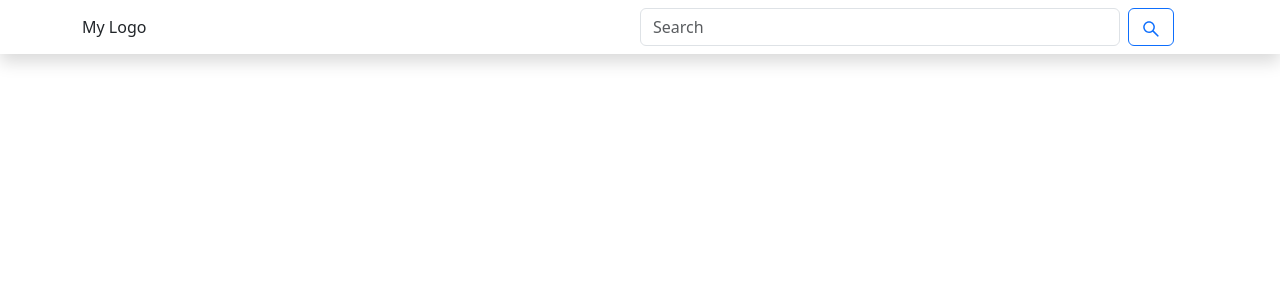
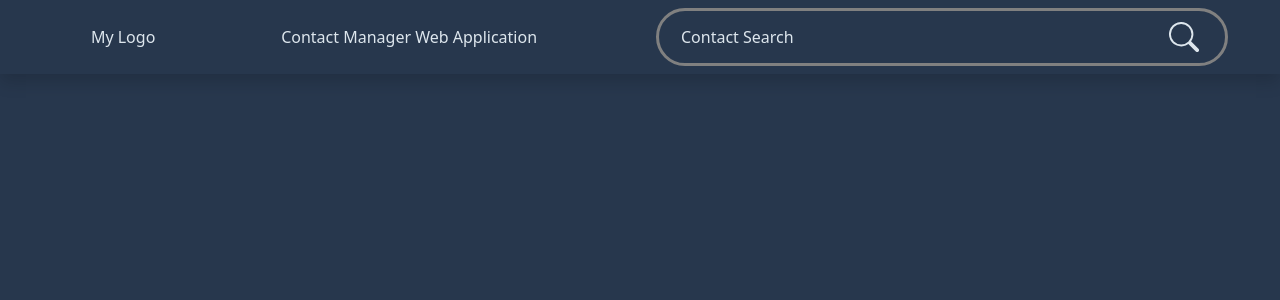
Before and after one commit to Deviel-Y/ContactManager, a React (Vite) app in the folder Contact-Manager/: page / in a window 1280 px wide. Shown: the top 300 px of the page. Built offline with nearby package versions, Linux system fonts and the light colour scheme.

Commit message:
Improvment of navbar styles

```diff
--- a/Contact-Manager/src/Components/Navbar.tsx
+++ b/Contact-Manager/src/Components/Navbar.tsx
@@ -2,13 +2,14 @@ import SearchBar from "./SearchBar";
 
 const Navbar = () => {
   return (
-    <nav className="navbar navbar-expand-lg shadow   ">
-      <div className="container ">
-        <div className="row w-100 ">
-          <div className="col d-flex align-items-center">
+    <nav className="navbar navbar-expand-lg shadow">
+      <div className="container-fluid">
+        <div className="row w-100">
+          <div className="col mx-3 d-flex align-items-center justify-content-around ">
             <span>My Logo</span>
+            <span>Contact Manager Web Application</span>
           </div>
-          <div className="col">
+          <div className="col mx-3">
             <SearchBar />
           </div>
         </div>
--- a/Contact-Manager/src/Components/SearchBar.tsx
+++ b/Contact-Manager/src/Components/SearchBar.tsx
@@ -1,18 +1,17 @@
-import { AiOutlineSearch } from "react-icons/ai";
+import { BsSearch } from "react-icons/bs";
 
 const SearchBar = () => {
   return (
-    <form className="d-flex" role="search">
+    <div className="input_container">
+      <button className="search_button" type="submit">
+        <BsSearch size="30px" color="#9DB2BF" />
+      </button>
       <input
-        className="form-control me-2"
+        className="contact_search"
         type="search"
-        placeholder="Search"
-        aria-label="Search"
+        placeholder="Contact Search"
       />
-      <button className="btn btn-outline-primary" type="submit">
-        <AiOutlineSearch size="20px" />
-      </button>
-    </form>
+    </div>
   );
 };
 
--- a/Contact-Manager/src/index.css
+++ b/Contact-Manager/src/index.css
@@ -1,3 +1,9 @@
+:root {
+  --text-color: #dde6ed;
+  --background-color: #27374d;
+  --border-color: #526d82;
+}
+
 @font-face {
   font-family: "Vazir";
   src: url("../public/fonts/Vazir.eot");
@@ -11,6 +17,44 @@
 }
 
 html {
+  color: var(--text-color);
   font-family: "Vazir";
-  height: 200vh;
 }
+
+* {
+  background-color: var(--background-color);
+  color: var(--text-color);
+}
+
+.input_container {
+  display: flex;
+  flex-direction: row-reverse;
+  align-items: center;
+  justify-content: space-between;
+  border: 3px solid gray;
+  border-radius: 30px;
+  transition: all 0.25s;
+}
+
+.input_container:focus-within {
+  box-shadow: 0px 1px 5px 0px var(--border-color);
+  border-color: #dde6ed;
+}
+
+.contact_search {
+  width: 100%;
+}
+
+.contact_search::placeholder {
+  font-weight: 400;
+  color: var(--text-color);
+}
+
+.input_container .search_button,
+.input_container .contact_search {
+  border: none;
+  margin: 10px 20px;
+  background-color: white;
+  outline: 0;
+  background-color: var(--background-color);
+}
--- a/Contact-Manager/src/main.tsx
+++ b/Contact-Manager/src/main.tsx
@@ -1,8 +1,8 @@
 import React from "react";
 import ReactDOM from "react-dom/client";
 import App from "./App.tsx";
+import "bootstrap/dist/css/bootstrap.css";
 import "./index.css";
-import "bootstrap/dist/css/bootstrap.css";
 
 ReactDOM.createRoot(document.getElementById("root")!).render(
   <React.StrictMode>
```
